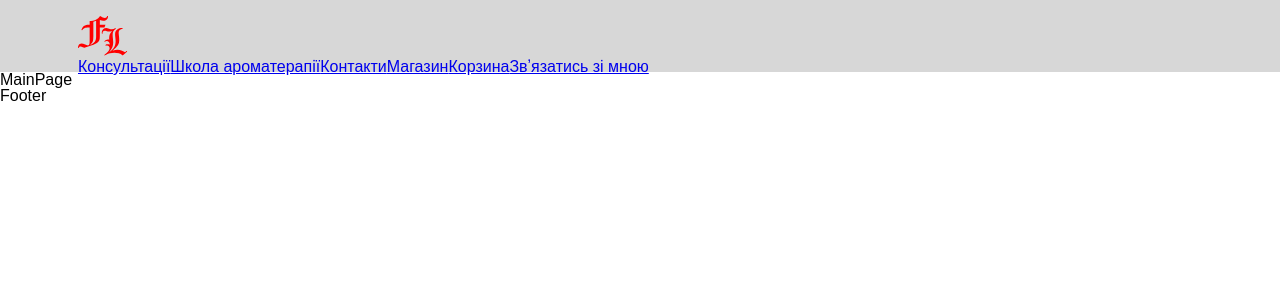
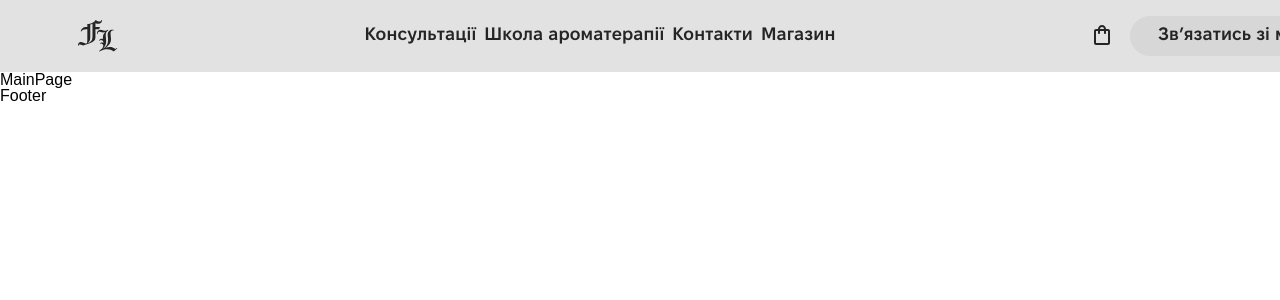
Before and after one commit to 1Kostik/frauLaskaMarket, a React (Vite) app: page / in a window 1280 px wide. Shown: the top 300 px of the page. Built offline with nearby package versions, Linux system fonts and the light colour scheme.

Commit message:
update styles

```diff
--- a/src/App.tsx
+++ b/src/App.tsx
@@ -1,11 +1,11 @@
 import { Route, Routes } from "react-router-dom";
 import SharedLayout from "./SharedLayout/SharedLayout";
-
+import MainPage from "@pages/MainPage/MainPage";
 import HealthyPage from "@pages/HealthyPage/HealthyPage";
-import MainPage from "@pages/MainPage/MainPage";
 import AromaSchool from "@pages/AromaSchool/SchoolPage";
 import StorePage from "@pages/StorePage/StorePage";
 import CartPage from "@pages/BasketPage/CartPage";
+
 function App() {
   return (
     <>
--- a/src/components/Header/Header.styled.ts
+++ b/src/components/Header/Header.styled.ts
@@ -1,15 +1,17 @@
 import styled from "@emotion/styled";
 import { ReactComponent as Logo } from "../../assets/icons/Logo.svg";
+import { Link, NavLink } from "react-router-dom";
+import { css } from "@emotion/react";
 
 export const Section = styled.header`
   width: 100vw;
   height: 72px;
   padding: 16px 0;
+  background-color:var(--bg-main-page);
   /* @media (min-width: 768px) {
     height: 80px;
     padding: 20px 0;
   } */
-  background-color: #d7d7d7;
   @media (min-width: 1440px) {
     height: 80px;
     padding: 20px 0;
@@ -17,12 +19,91 @@ export const Section = styled.header`
 `;
 
 export const LogoIcon = styled(Logo)`
+  width: 40px;
+  height: 40px;
+  transition: var(--effectDuration);
+  cursor: pointer;
   & path {
-    fill: red;
+    fill: var(--bg-black);
+  }
+  &:hover {
+    & path {
+      fill: var(--text-active-link-milk);
+    }
   }
 `;
-// export const LogoIcon = css`
-//   svg path {
-//     fill: black; // Цвет, который вы хотите установить
-//   }
-// `;
+export const NavWrapper = styled.nav`
+  display: flex;
+  width: 948px;
+  height: 40px;
+  align-items: center;
+  justify-content: center;
+  gap: 8px;
+`;
+export const Nav = styled(NavLink)`
+  color: var(--text-black);
+  font-family: Fixel;
+  font-size: 18px;
+  font-style: normal;
+  font-weight: 600;
+  line-height: 24px; /* 133.333% */
+  letter-spacing: 0.15px;
+  text-decoration: none;
+  transition: var(--effectDuration);
+  &:hover {
+    color: var(--text-active-link-milk);
+    border-bottom: 3px solid var(--bg-light-grey);
+  }
+`;
+export const Links = styled(Link)`
+  display: flex;
+  align-items: center;
+  justify-content: center;
+  width: 222px;
+  height: 40px;
+  text-decoration: none;
+  border-radius: 100px;
+  border: 1px solid var(--bg-light-grey);
+  background: var(--bg-light-grey);
+  color: var(--text-black);
+  font-family: Fixel;
+  font-size: 18px;
+  font-style: normal;
+  font-weight: 600;
+  line-height: 24px; /* 133.333% */
+  letter-spacing: 0.15px;
+  transition: var(--effectDuration);
+  &:hover {
+    color: var(--text-light-grey);
+    border: 1px solid var(--bg-light-grey);
+    background: var(--bg-black);
+  }
+`;
+export const Wrapper = styled.div`
+  display: flex;
+  align-items: center;
+  width: 1284px;
+  height: 40px;
+  gap: 8px;
+`;
+export const Cart = styled(Link)`
+  text-decoration: none;
+`;
+export const cartStyles = css`
+  transition: var(--effectDuration);
+  & path {
+    fill: var(--bg-black);
+  }
+  &:hover {
+    & path {
+      fill: var(--fill-cart-hover);
+    }
+  }
+  &:active{
+border-radius: 50%;
+background-color: var(--bg-btn-grey);
+    & path {
+      fill: var(--bg-black);
+    }
+  }
+`;
--- a/src/components/Header/Header.tsx
+++ b/src/components/Header/Header.tsx
@@ -1,23 +1,26 @@
 /** @jsxImportSource @emotion/react */
 import React from "react";
 import { containerStyles } from "@styles/variables";
-
-import { Section, LogoIcon } from "./Header.styled";
-import { Link, NavLink } from "react-router-dom";
+import {ReactComponent as CartIcon} from "../../assets/icons/cart.svg";
+import { Section, LogoIcon, Nav, Wrapper, Links, Cart, NavWrapper, cartStyles } from "./Header.styled";
 
 const Header = () => {
   return (
     <Section>
       <div css={containerStyles}>
-        <LogoIcon />
-        <nav>
-          <NavLink to={"/consultations"}>Консультації</NavLink>
-          <NavLink to={"/aroma-school"}>Школа ароматерапії</NavLink>
-          <NavLink to={"/#target-section"}>Контакти</NavLink>
-          <NavLink to={"/store"}>Магазин</NavLink>
-          <Link to={"/cart"}>Корзина</Link>
-          <Link to={"/aroma-school#target-section"}>Звʼязатись зі мною</Link>
-        </nav>
+        <Wrapper>
+          <LogoIcon />
+          <NavWrapper>
+            <Nav to={"/consultations"}>Консультації</Nav>
+            <Nav to={"/aroma-school"}>Школа ароматерапії</Nav>
+            <Nav to={"/#target-section"}>Контакти</Nav>
+            <Nav to={"/store"}>Магазин</Nav>
+          </NavWrapper>
+          <Cart to={"/cart"}>
+          <CartIcon css={cartStyles}/>
+          </Cart>
+          <Links to={"/aroma-school#target-section"}>Звʼязатись зі мною</Links>
+        </Wrapper>
       </div>
     </Section>
   );
--- a/src/index.css
+++ b/src/index.css
@@ -35,7 +35,6 @@
 }
 :root {
   font-family: Inter, Arial;
-  /* line-height: 1.5; */
   font-weight: 400;
   font-synthesis: none;
   text-rendering: optimizeLegibility;
@@ -45,18 +44,21 @@
   margin: 0;
   padding: 0;
   scroll-behavior: smooth;
-  /* font-size: ;
-  color: ; */
+
+  --bg-main-page:#e2e2e2;
   --bg-black: #252525;
   --bg-light-grey: #d7d7d7;
   --text-black: #252525;
   --text-light-grey: #d7d7d7;
   --text-grey: #d9d9d9;
   --text-white: #fff;
+  --text-active-link-milk:#fffaef;
   --bg-btn-grey: #d7d7d7;
   --bg-btn-grey-hover: #d9d9d9;
   --bg-btn-black: #252525;
   --btn-text-hover: (var(--text-grey));
+  --fill-cart-hover:#B7B7B7;
+  --effectDuration: 0.3s ease;
 }
 *,
 *::after,
--- a/tsconfig.json
+++ b/tsconfig.json
@@ -8,7 +8,8 @@
     "baseUrl": "src",
     "paths": {
       "@styles/*": ["styles/*"],
-      "@components/*": ["components/*"]
+      "@components/*": ["components/*"],
+      "@pages/*": ["pages/*"]
     },
     "moduleResolution": "bundler",
     "allowImportingTsExtensions": true,
```
Also changed, not shown: src/assets/icons/cart.svg (added).
